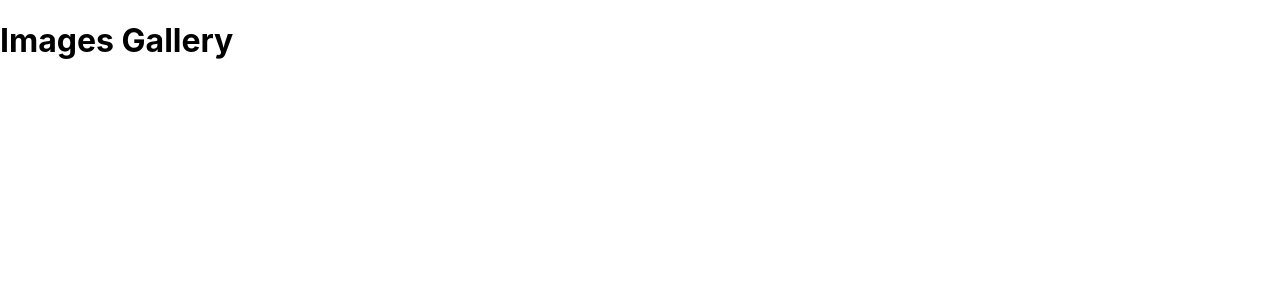
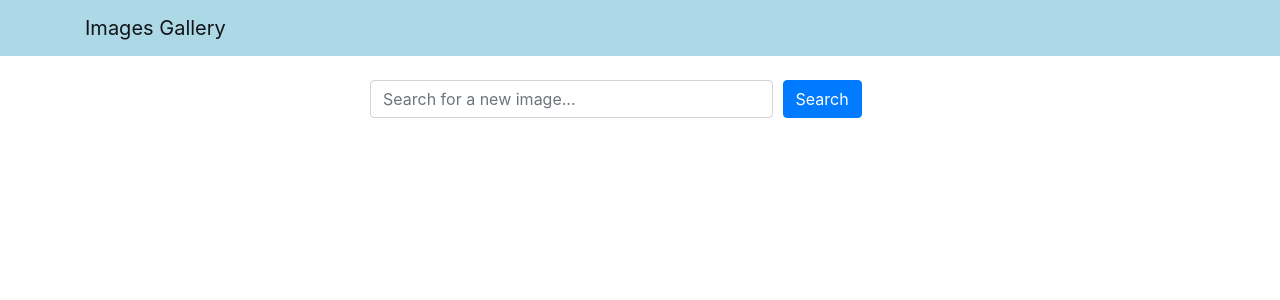
Before and after one commit to Nodirbekamanjanovich/Images-Gallery, a React (Create React App) app in the folder frontend/: page / in a window 1280 px wide. Shown: the top 300 px of the page. Built offline with nearby package versions, Linux system fonts and the light colour scheme.

Commit message:
controlled search component

```diff
--- a/frontend/src/App.js
+++ b/frontend/src/App.js
@@ -1,9 +1,22 @@
-const App = () =>{
+import { useState } from "react";
+import "bootstrap/dist/css/bootstrap.min.css";
+import Header from "./components/Header";
+import Search from "./components/Search";
+
+const App = () => {
+  const [word, setWord] = useState("");
+
+  const handleSearchSubmit = (e) => {
+    e.preventDefault();
+    console.log(word);
+  };
+
   return (
     <div>
-      <h1>Images Gallery</h1>
+      <Header title="Images Gallery" />
+      <Search word={word} setWord={setWord} handleSubmit={handleSearchSubmit} />
     </div>
   );
-}
+};
 
 export default App;
--- /dev/null
+++ b/frontend/src/components/Header.js
@@ -0,0 +1,21 @@
+import React from "react";
+import { Navbar } from "react-bootstrap";
+import { Container } from "react-bootstrap";
+
+const navbarStyle = {
+  backgroundColor : "lightblue"
+};
+
+const Header = ({ title }) => {
+  ///const Header = (props) => {
+  ///const {title} = props;
+  return (
+    <Navbar expand="lg" variant="light" style={navbarStyle}>
+      <Container>
+        <Navbar.Brand href="/">{title}</Navbar.Brand>
+      </Container>
+    </Navbar>
+  );
+};
+
+export default Header;
--- /dev/null
+++ b/frontend/src/components/Search.js
@@ -0,0 +1,32 @@
+import React from "react";
+import { Container, Row, Col, Form, Button } from "react-bootstrap";
+
+const Search = ({word, setWord, handleSubmit}) => {
+  return (
+    <Container>
+      <Row className='justify-content-center'>
+        <Col className='mt-4' xs='12' md='8' lg='6'>
+          <Form onSubmit={handleSubmit}>
+          <Form.Row>
+            <Col xs='9'>
+              <Form.Control
+              type='text'
+              value={word}
+              onChange={(e) => setWord(e.target.value)}
+              placeholder="Search for a new image..."
+              />
+            </Col>
+            <Col>
+              <Button variant="primary" type="submit">
+                Search
+              </Button>
+            </Col>
+          </Form.Row>
+          </Form>
+        </Col>
+      </Row>
+    </Container>
+  );
+};
+
+export default Search;
```
